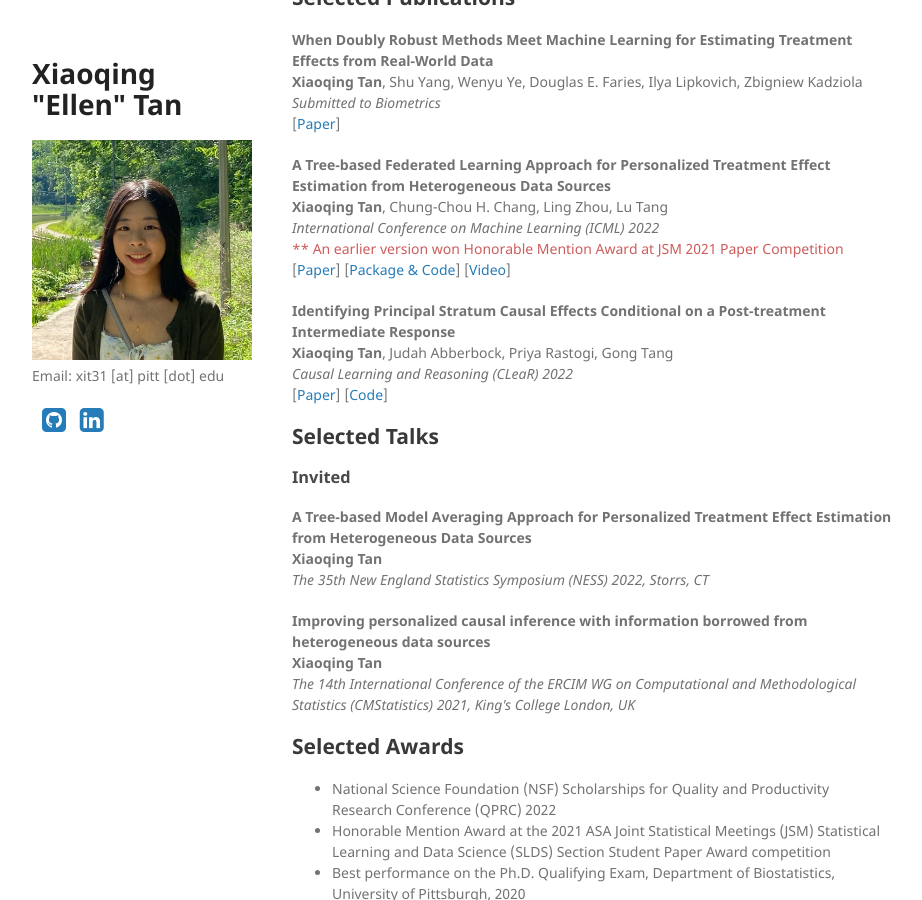
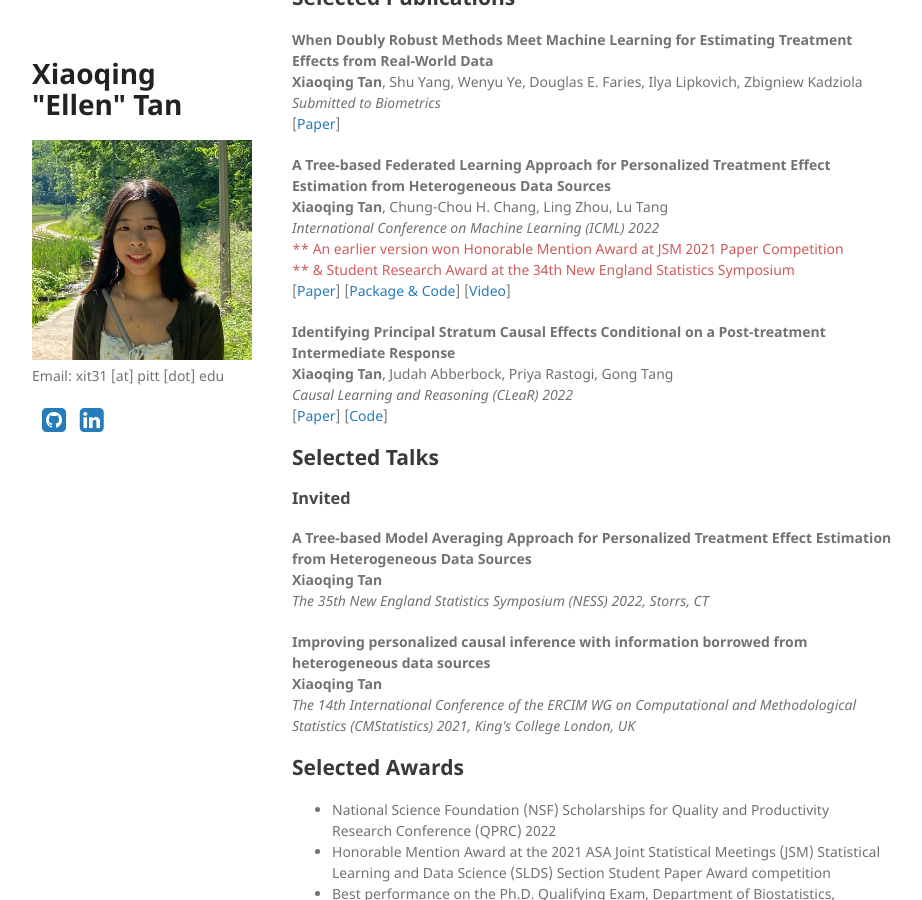
Before and after one commit to ellenxtan/ellenxtan.github.io, a Jekyll site: the page built from index.md, in a window 1280 px wide and 900 px high, scrolled down 468 px. Shown: the whole window, without its empty margins (178-1100 px from the left). Built offline with Jekyll 4.4.1, drawn with Linux system fonts in a browser that asks for light colours; a style sheet for code colours, icons or effects is not loaded; our own code applies the rules of GitHub Pages for plain Markdown files.

Commit message:
add ness 2022 award

```diff
--- a/index.md
+++ b/index.md
@@ -59,6 +59,7 @@ I enjoy volunteering. As well as being am a weekly cat care volunteer at [Humane
     <b>Xiaoqing Tan</b>, Chung-Chou H. Chang, Ling Zhou, Lu Tang<br>
     <em>International Conference on Machine Learning (ICML) 2022</em><br>
     <font color='#CD5C5C'>** An earlier version won Honorable Mention Award at JSM 2021 Paper Competition</font><br>
+    <font color='#CD5C5C'>** & Student Research Award at the 34th New England Statistics Symposium</font><br>
 [<a href="https://arxiv.org/pdf/2103.06261.pdf">Paper</a>] [<a href="https://github.com/ellenxtan/ifedtree">Package & Code</a>] [<a href="https://www.youtube.com/watch?v=Pc_YNS2Wga4">Video</a>]
 </p>
 </td>
```
